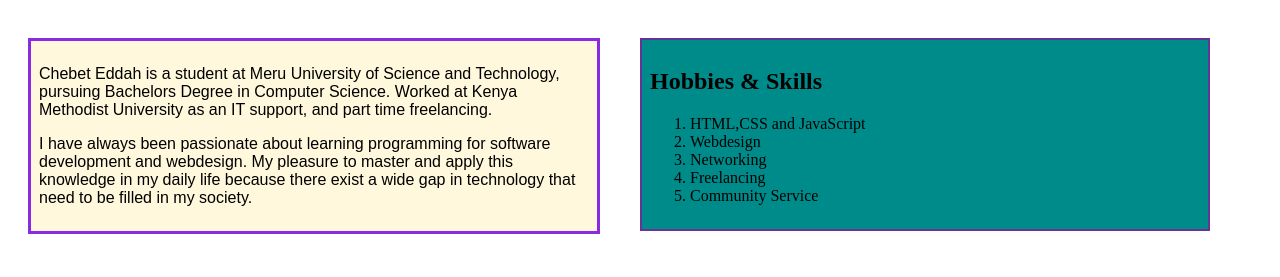
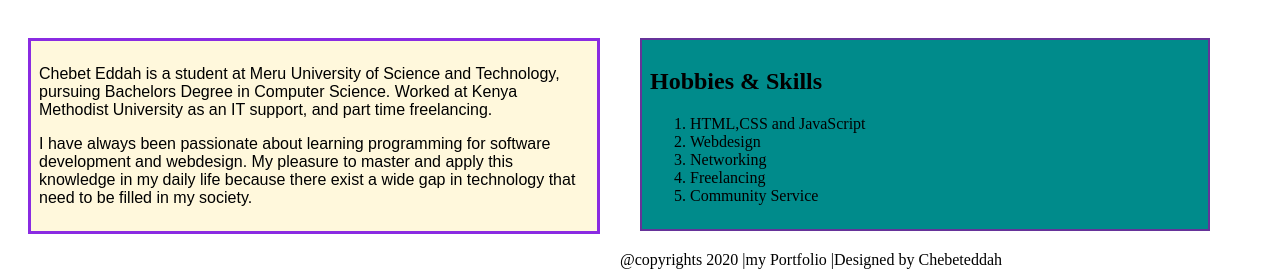
Before and after one commit to batyrotich/independentproject, a plain HTML site: page index.html in a window 1280 px wide. Shown: the part 748-1025 px from the top of the page. Before the commit the page ends 1002 px from the top, so only its background shows below. Drawn offline with Linux system fonts and the light colour scheme.

Commit message:
add footer

```diff
--- a/index.html
+++ b/index.html
@@ -53,6 +53,9 @@
                    <li>Community Service</li>
                </ol>
         </div>
+        <div class="footer">
+            @copyrights 2020 |my Portfolio |Designed by Chebeteddah
+        </div>
 
 
     </body>
```
